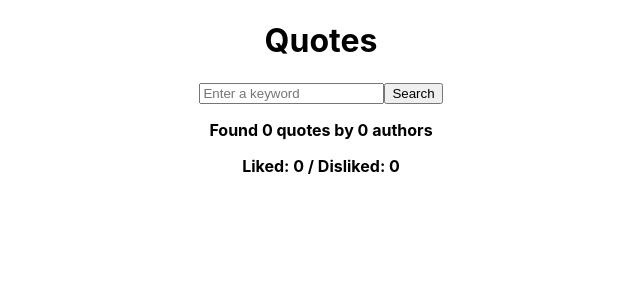
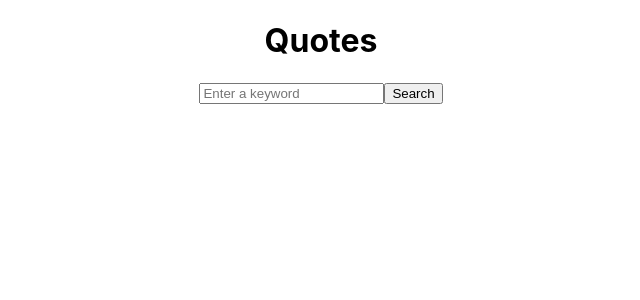
Before and after one commit to Ksinia/quote-garden, a React (Create React App) app: page / in a window 1280 px wide. Shown: the top 300 px of the page, without its empty margins (319-959 px from the left). Built offline with nearby package versions, Linux system fonts and the light colour scheme.

Commit message:
Fix showing stats while searching

```diff
--- a/src/components/QuoteSearcher.js
+++ b/src/components/QuoteSearcher.js
@@ -84,6 +84,7 @@ class QuoteSearcher extends Component {
           placeholder="Enter a keyword"
         ></input>
         <button onClick={() => this.search(this.state.keyword)}>Search</button>
+        {this.state.searched && !this.state.fetching && (
           <p style={{ fontWeight: "bold" }}>
             Found {this.state.quotes.length} quotes by{" "}
             {
@@ -96,9 +97,12 @@ class QuoteSearcher extends Component {
             }{" "}
             authors
           </p>
+        )}
+        {this.state.searched && !this.state.fetching && (
           <p style={{ fontWeight: "bold" }}>
             Liked: {liked} / Disliked: {disliked}
           </p>
+        )}
         <div className="quotes">
           {this.state.fetching && <p>Loading...</p>}
           {!this.state.fetching &&
```
Lines whose indentation alone changed are shown as unchanged.
